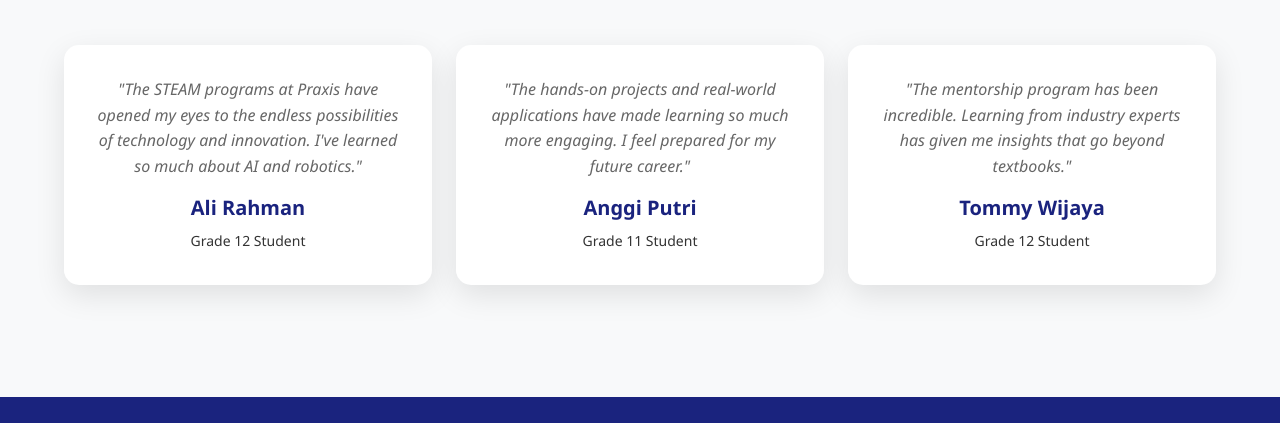
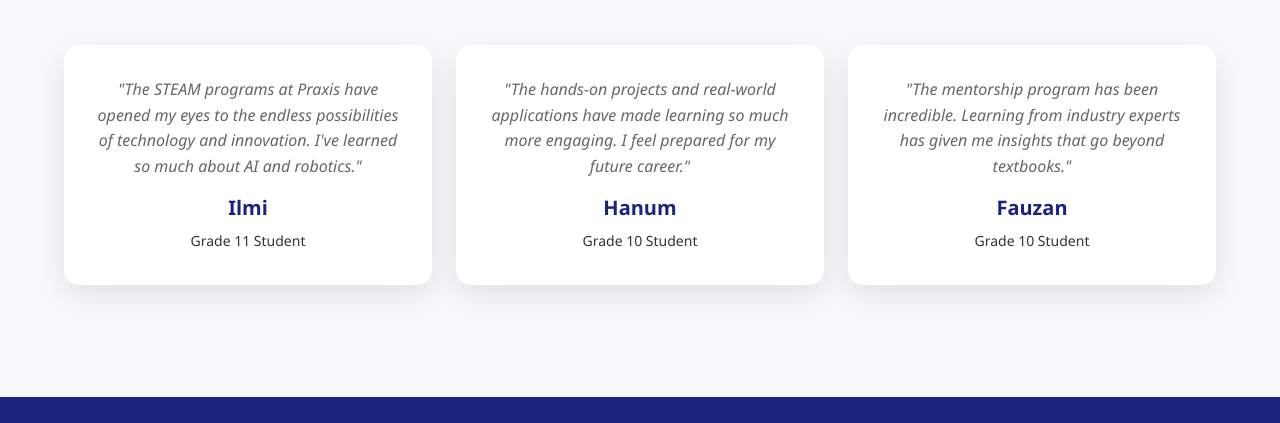
Before and after one commit to hudakurniawan/praxis-website, a plain HTML site: page website-and-photos/Experiences.html in a window 1280 px wide. Shown: the part 1759-2182 px from the top of the page. Drawn offline with nearby package versions, Linux system fonts and the light colour scheme.

Commit message:
update testimoni

```diff
--- a/website-and-photos/Experiences.html
+++ b/website-and-photos/Experiences.html
@@ -385,8 +385,8 @@
                   endless possibilities of technology and innovation. I've
                   learned so much about AI and robotics."
                 </p>
-                <h5 class="testimonial-author">Ali Rahman</h5>
-                <small>Grade 12 Student</small>
+                <h5 class="testimonial-author">Ilmi</h5>
+                <small>Grade 11 Student</small>
               </div>
             </div>
             <div class="col-md-4">
@@ -404,8 +404,8 @@
                   learning so much more engaging. I feel prepared for my future
                   career."
                 </p>
-                <h5 class="testimonial-author">Anggi Putri</h5>
-                <small>Grade 11 Student</small>
+                <h5 class="testimonial-author">Hanum</h5>
+                <small>Grade 10 Student</small>
               </div>
             </div>
             <div class="col-md-4">
@@ -423,8 +423,8 @@
                   industry experts has given me insights that go beyond
                   textbooks."
                 </p>
-                <h5 class="testimonial-author">Tommy Wijaya</h5>
-                <small>Grade 12 Student</small>
+                <h5 class="testimonial-author">Fauzan</h5>
+                <small>Grade 10 Student</small>
               </div>
             </div>
           </div>
```
